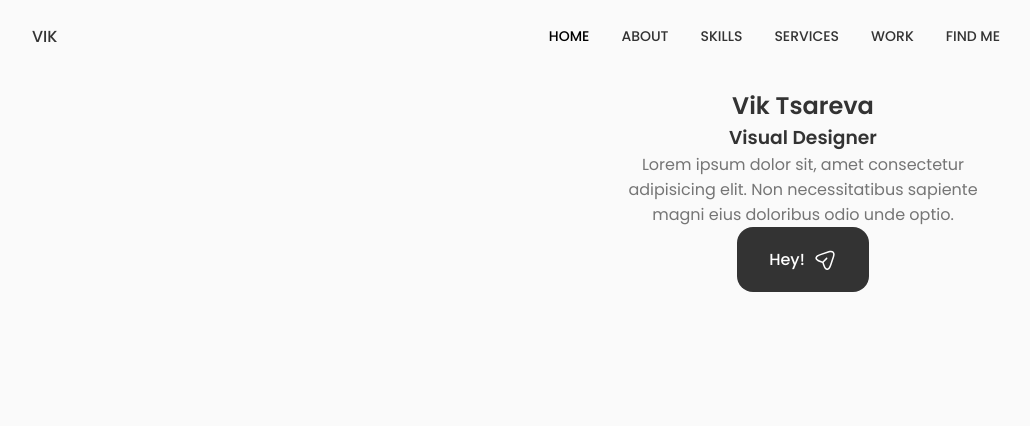
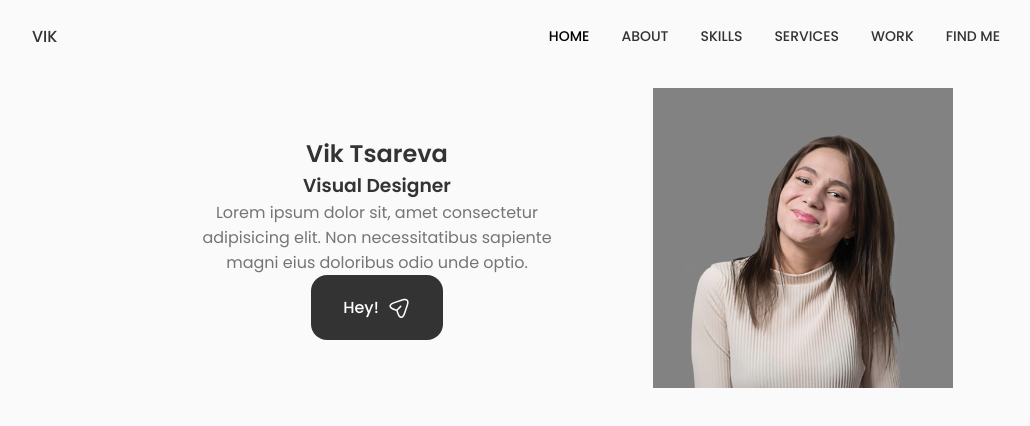
Before and after one commit to vikdts/fantastic-octo-guacamole, a React (Create React App) app in the folder resume/: page / in a window 1280 px wide. Shown: the top 426 px of the page, without its empty margins (124-1154 px from the left). Built offline with nearby package versions, Linux system fonts and the light colour scheme; the HTML template or start-up script is replaced by a standard one.

Commit message:
style home img

```diff
--- a/resume/src/components/home/home.css
+++ b/resume/src/components/home/home.css
@@ -4,3 +4,15 @@
     column-gap: 2rem;
     align-items: center;
   }
+
+  .home__img {
+    background: url(../../assets//profile.jpg);
+    background-repeat: no-repeat;
+    background-position: center;
+    background-size: cover;
+    box-shadow: inset 0 0 0 9px rgb(255, 255, 255 / 30%);
+    order: 1;
+    justify-self: center;
+    width: 300px;
+    height: 300px;
+  }
```
Also changed, not shown: resume/src/assets/profile.jpg (added).
